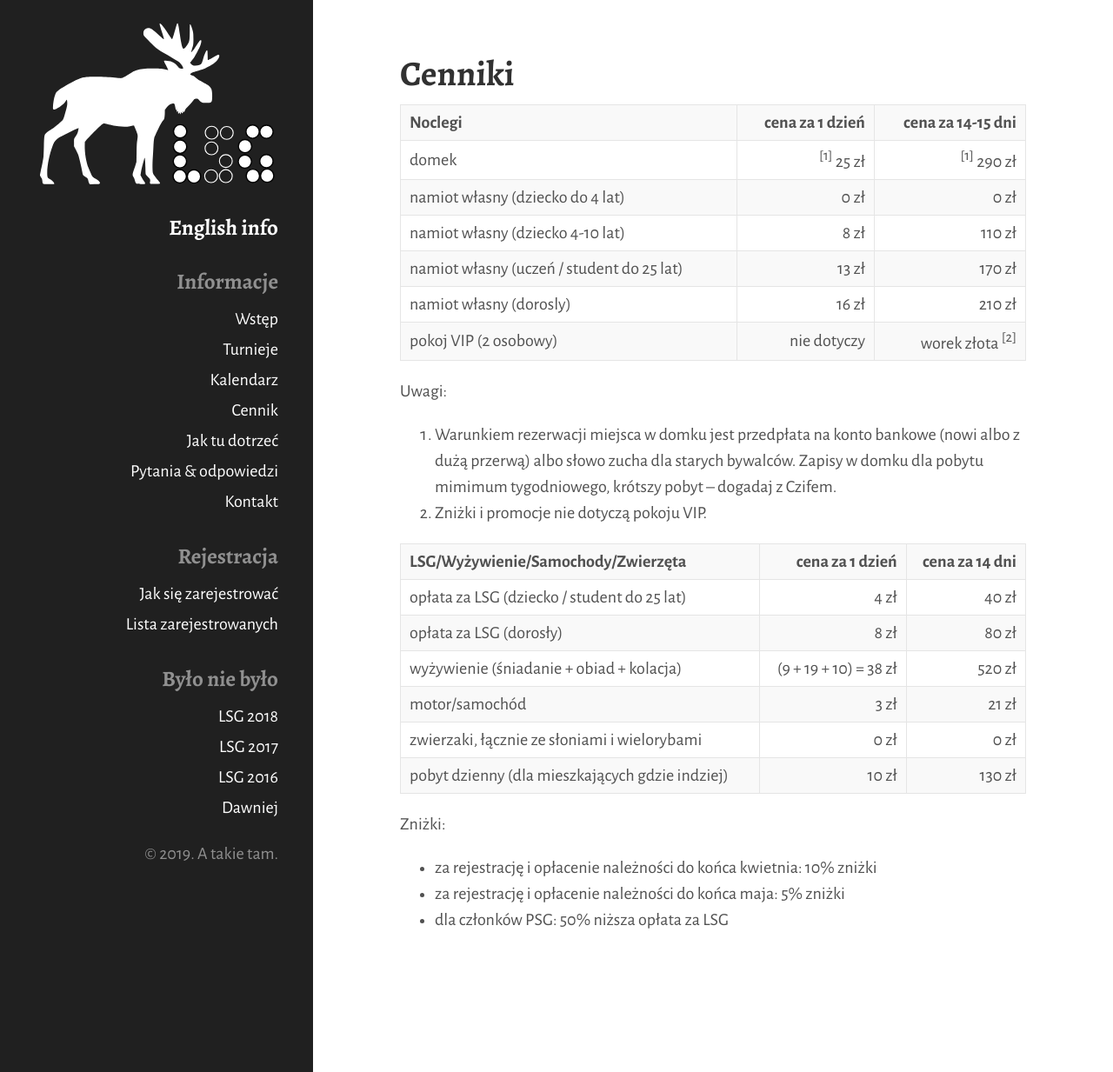
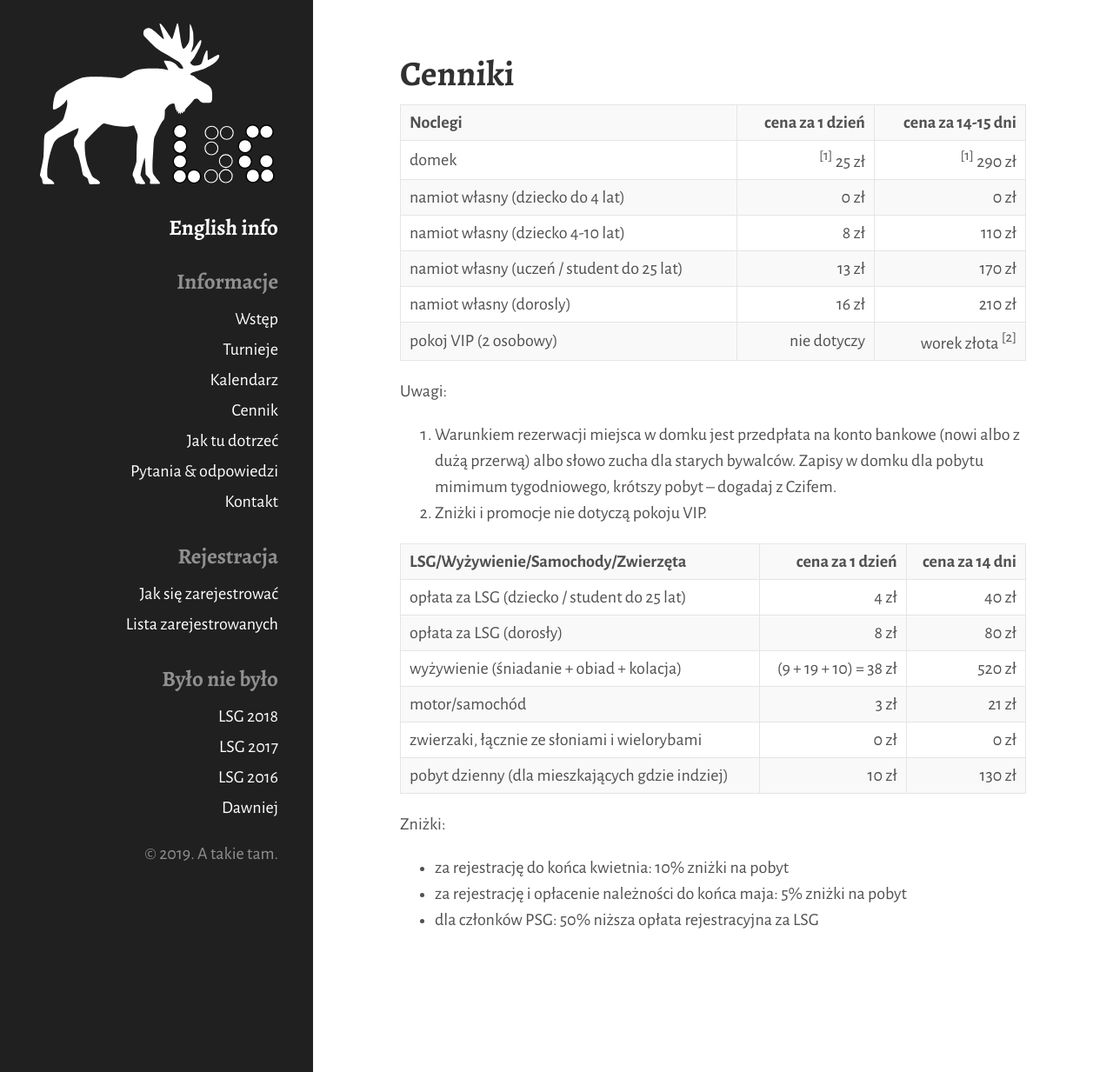
Before and after one commit to tasuki/lsg, a Jekyll site: the page built from cennik.md, in a window 1280 px wide. Shown: the whole page at 87% size. Built offline with Jekyll 4.4.1, drawn with Linux system fonts in a browser that asks for light colours; nearby versions of some CDN libraries.

Commit message:
Update cennik.md

```diff
--- a/cennik.md
+++ b/cennik.md
@@ -104,6 +104,6 @@ Uwagi:
 
 Zniżki:
 
-- za rejestrację i opłacenie należności do końca kwietnia: 10% zniżki
-- za rejestrację i opłacenie należności do końca maja: 5% zniżki
-- dla członków PSG: 50% niższa opłata za LSG
+- za rejestrację do końca kwietnia: 10% zniżki na pobyt
+- za rejestrację i opłacenie należności do końca maja: 5% zniżki na pobyt
+- dla członków PSG: 50% niższa opłata rejestracyjna za LSG
```
